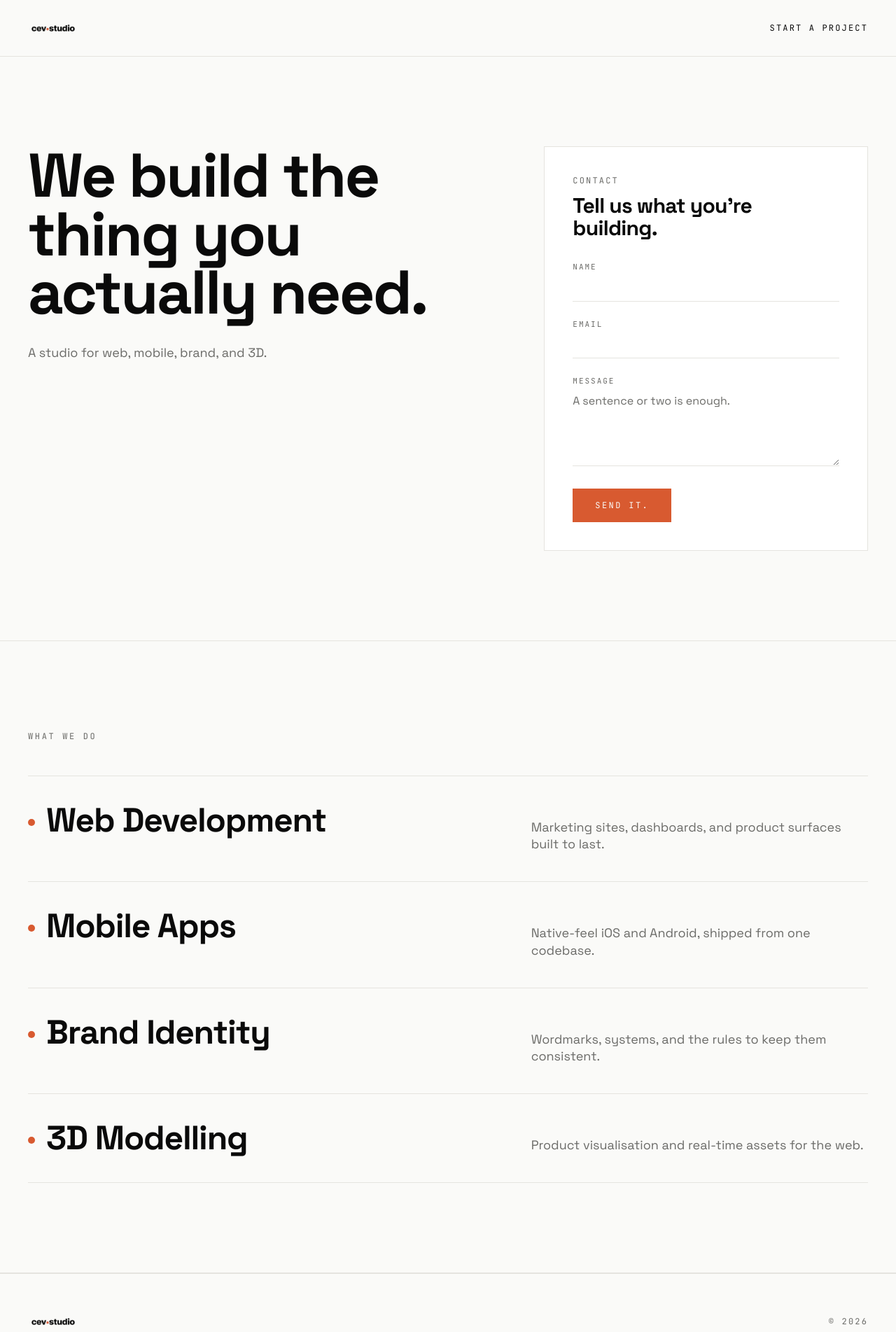
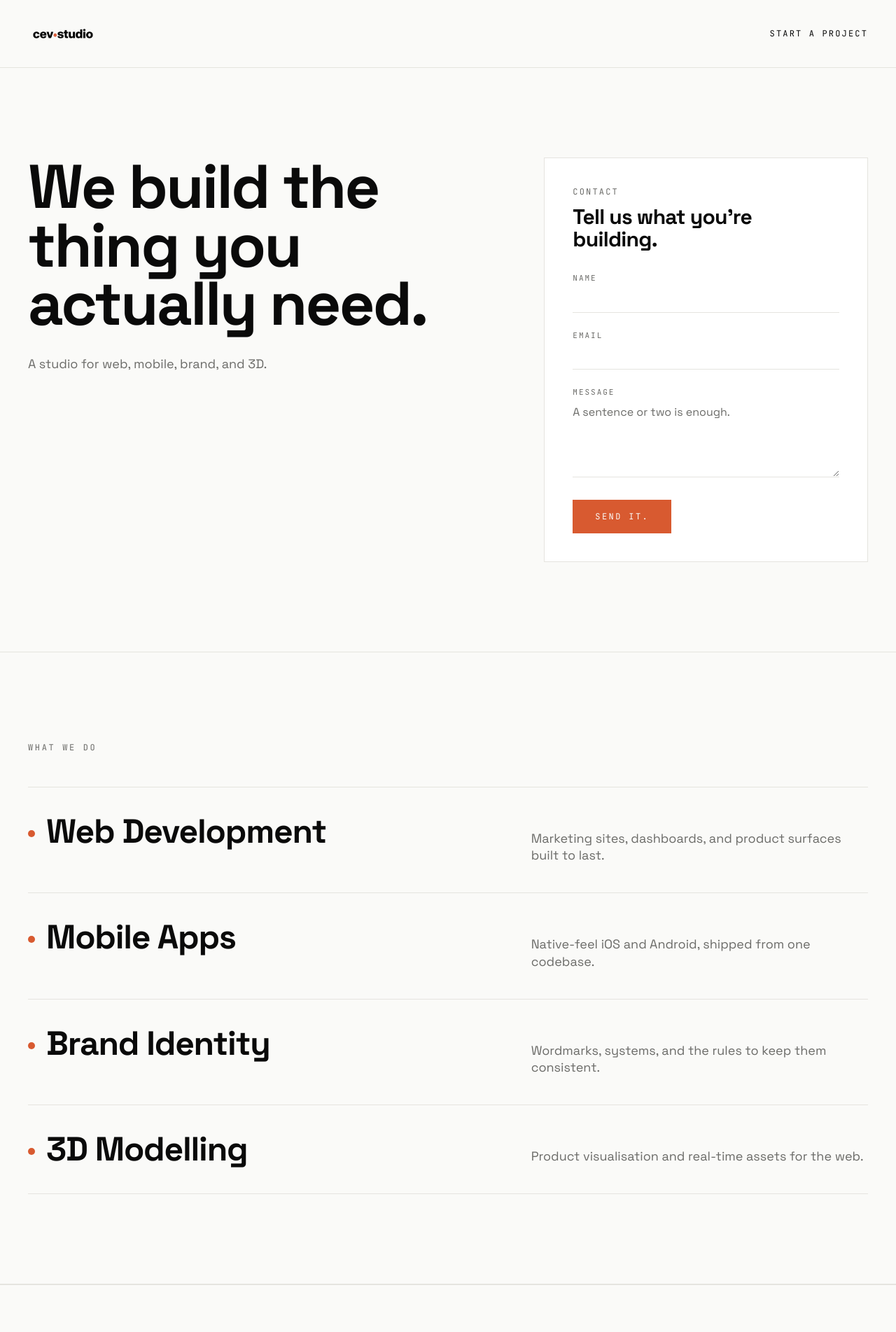
Before and after one commit to laughable-9/cevstudio, a Next.js app: page / in a window 1280 px wide. Shown: the top 1903 px of the page at 70% size. Built offline with nearby package versions, Linux system fonts and the light colour scheme.

Commit message:
style(landing): bump logo to h-14 in nav and footer

```diff
--- a/app/components/Footer.tsx
+++ b/app/components/Footer.tsx
@@ -7,9 +7,9 @@ export default function Footer() {
         <Image
           src="/logo.png"
           alt="cev.studio"
-          width={200}
-          height={48}
-          className="h-10 w-auto"
+          width={280}
+          height={64}
+          className="h-14 w-auto"
         />
         <p className="font-mono text-xs uppercase tracking-[0.18em] text-muted">
           © 2026
--- a/app/components/Nav.tsx
+++ b/app/components/Nav.tsx
@@ -8,10 +8,10 @@ export default function Nav() {
           <Image
             src="/logo.png"
             alt="cev.studio"
-            width={200}
-            height={48}
+            width={280}
+            height={64}
             priority
-            className="h-10 w-auto"
+            className="h-14 w-auto"
           />
         </a>
         <a
```
